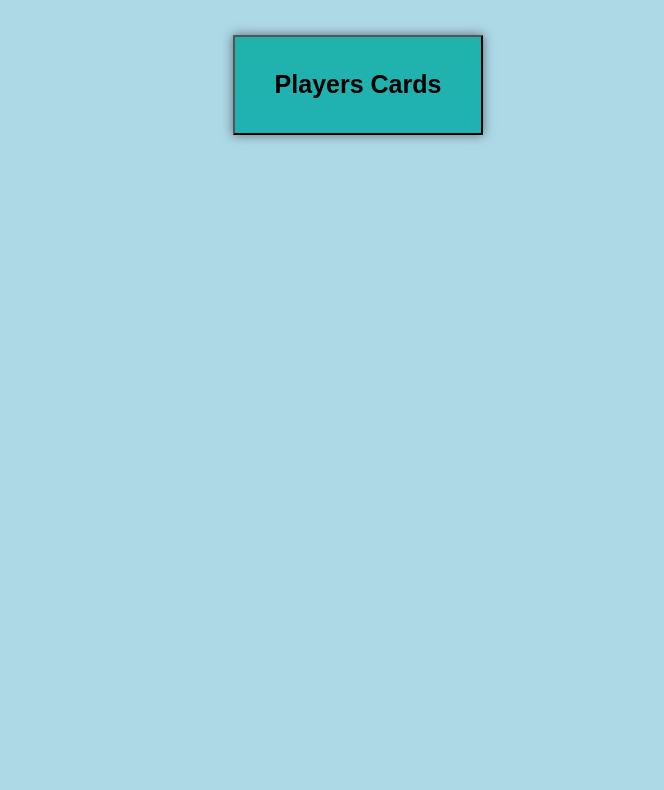
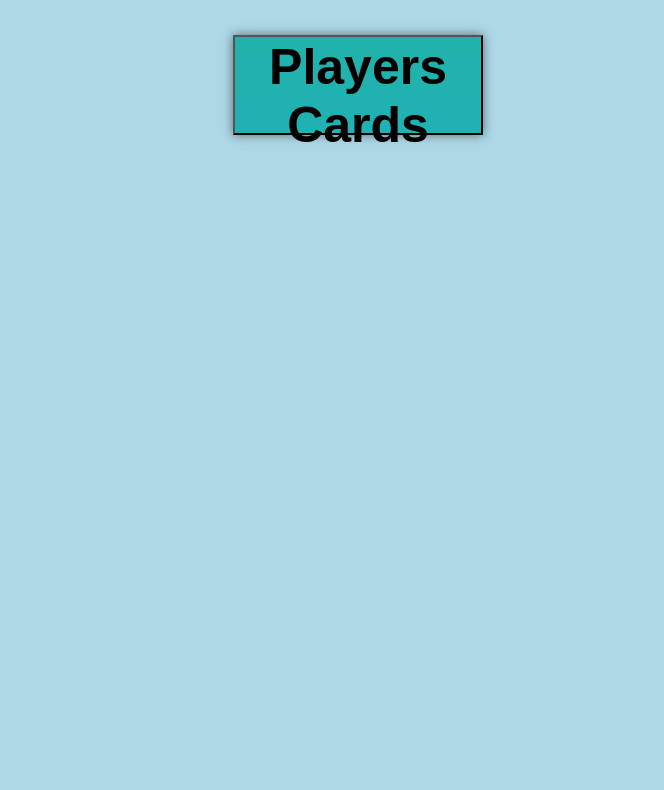
Before and after one commit to TimFalgout/TimFalgout.github.io, a plain HTML site: page index.html in a window 1280 px wide. Shown: the part 89-879 px from the top of the page, without its empty margins (307-971 px from the left). Drawn offline with nearby package versions, Linux system fonts and the light colour scheme.

Commit message:
Update style.css
updated again

```diff
--- a/style.css
+++ b/style.css
@@ -63,7 +63,7 @@ h1 {
     display: block;
     height: 100px;
     width: 250px;
-    font-size: 25px;
+    font-size: 50px;
     box-shadow: 0 0 10px rgba(0, 0, 0, 0.5);
     background: linear-gradient( rgb(32, 178, 170), rgb(32, 178, 180) );
     font-weight: bold;
```
